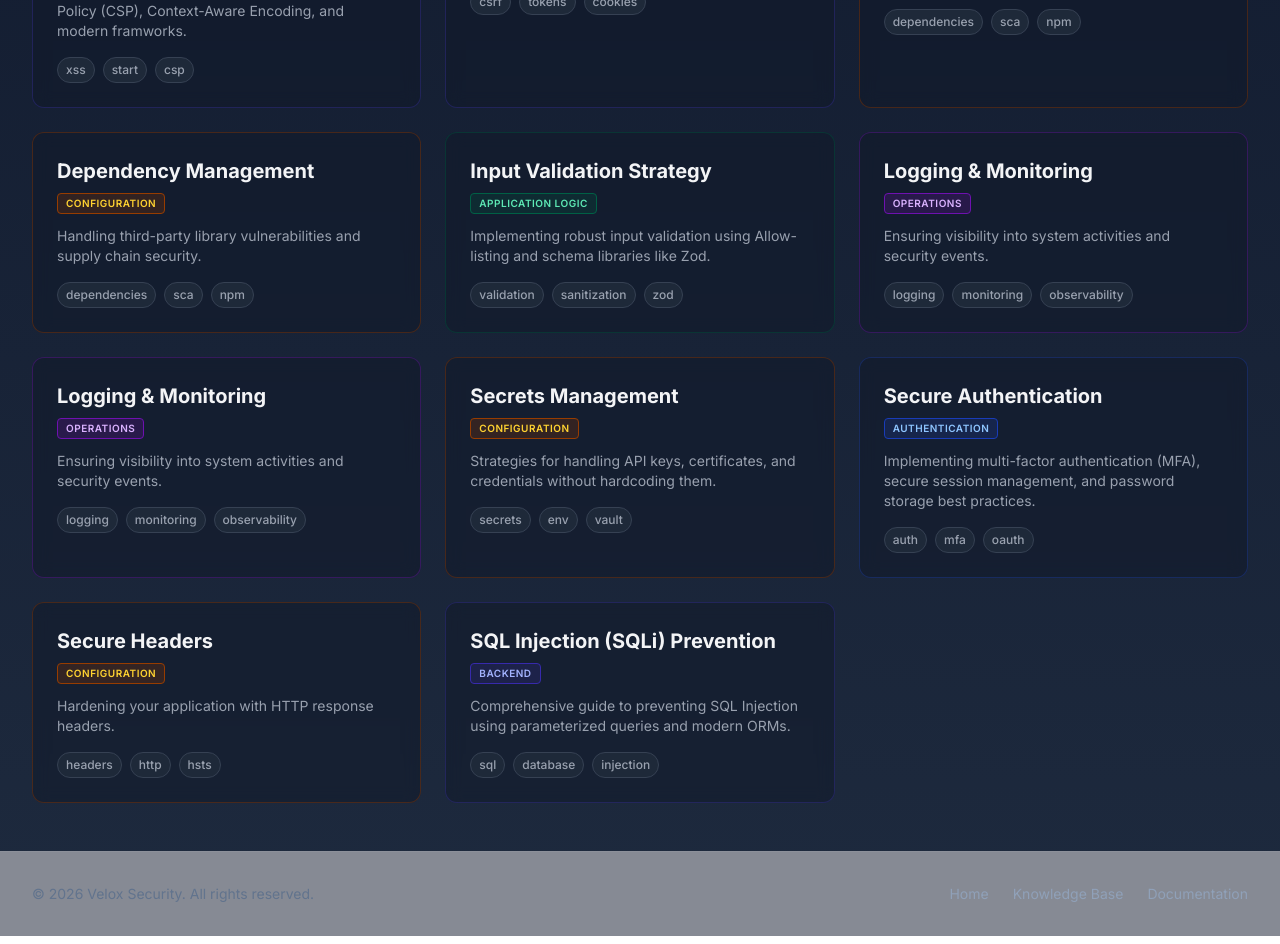
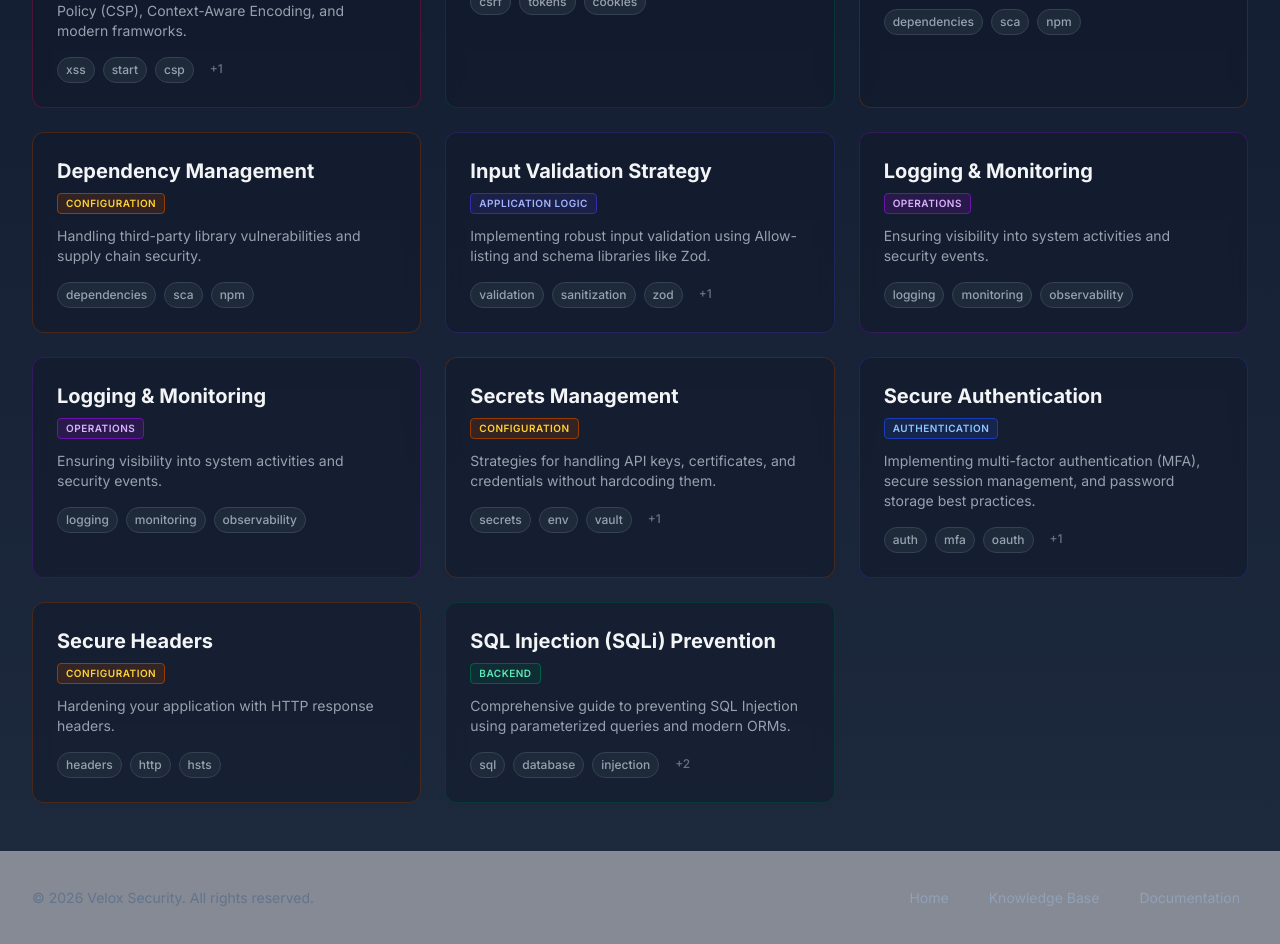
Before and after one commit to Ayoub-2/Velox, a Next.js app: page /knowledge-base in a window 1280 px wide. Shown: the part 740-1684 px from the top of the page. Built offline with nearby package versions, Linux system fonts and the light colour scheme.

Commit message:
Enhance security, accessibility, and performance across the application; add comprehensive HTTP security headers, improve search functionality with memoization, and refine metadata for better SEO.

```diff
--- a/next.config.ts
+++ b/next.config.ts
@@ -2,6 +2,39 @@ import type { NextConfig } from "next";
 
 const nextConfig: NextConfig = {
   output: 'standalone',
+  async headers() {
+    return [
+      {
+        source: '/(.*)',
+        headers: [
+          {
+            key: 'X-Content-Type-Options',
+            value: 'nosniff',
+          },
+          {
+            key: 'X-Frame-Options',
+            value: 'DENY',
+          },
+          {
+            key: 'X-XSS-Protection',
+            value: '1; mode=block',
+          },
+          {
+            key: 'Referrer-Policy',
+            value: 'strict-origin-when-cross-origin',
+          },
+          {
+            key: 'Permissions-Policy',
+            value: 'camera=(), microphone=(), geolocation=()',
+          },
+          {
+            key: 'Content-Security-Policy',
+            value: "default-src 'self'; script-src 'self' 'unsafe-inline'; style-src 'self' 'unsafe-inline'; img-src 'self' data: https:; font-src 'self' data:;",
+          },
+        ],
+      },
+    ];
+  },
 };
 
 export default nextConfig;
--- a/src/app/knowledge-base/page.tsx
+++ b/src/app/knowledge-base/page.tsx
@@ -3,7 +3,13 @@ import Search from '@/components/Search';
 import { getSortedDocsData } from '@/lib/docs';
 import { DocData } from '@/lib/types';
 
-const getCategoryTheme = (category: string) => {
+export const metadata = {
+  title: 'Knowledge Base - Velox Security',
+  description: 'Browse security patterns including authentication, API security, input validation, access control, and more.',
+  keywords: ['security patterns', 'knowledge base', 'authentication', 'API security', 'OWASP'],
+};
+
+const getCategoryTheme = (category: string | undefined) => {
     const themes: Record<string, { border: string, hover_border: string, hover_bg: string, badge_bg: string, badge_text: string, badge_border: string }> = {
         'Authorization': {
             border: 'border-indigo-900/50',
@@ -13,13 +19,21 @@ const getCategoryTheme = (category: string) => {
             badge_text: 'text-indigo-300',
             badge_border: 'border-indigo-800'
         },
-        'Application Logic': {
+        'Backend': {
             border: 'border-emerald-900/50',
             hover_border: 'group-hover:border-emerald-500/50',
             hover_bg: 'group-hover:bg-emerald-950/30',
             badge_bg: 'bg-emerald-900/30',
             badge_text: 'text-emerald-300',
             badge_border: 'border-emerald-800'
+        },
+        'Frontend': {
+            border: 'border-pink-900/50',
+            hover_border: 'group-hover:border-pink-500/50',
+            hover_bg: 'group-hover:bg-pink-950/30',
+            badge_bg: 'bg-pink-900/30',
+            badge_text: 'text-pink-300',
+            badge_border: 'border-pink-800'
         },
         'Operations': {
             border: 'border-purple-900/50',
@@ -46,53 +60,65 @@ const getCategoryTheme = (category: string) => {
             badge_border: 'border-blue-800'
         }
     };
-    return themes[category] || themes['Authorization'];
+    return themes[category || ''] || themes['Authorization'];
 };
 
 export default function KnowledgeBase() {
     const allDocs: DocData[] = getSortedDocsData();
 
     return (
-        <div className="min-h-screen bg-gradient-to-b from-slate-900 to-slate-800 py-12 px-4 sm:px-6 lg:px-8 text-white">
+        <div className="min-h-screen bg-gradient-to-b from-slate-900 to-slate-800 py-8 sm:py-12 px-4 sm:px-6 lg:px-8 text-white">
             <div className="max-w-7xl mx-auto">
                 <div className="text-center relative z-10">
                     <div className="absolute top-0 left-1/2 -translate-x-1/2 w-full h-full max-w-2xl -z-10 opacity-30 blur-3xl bg-gradient-to-r from-blue-500 to-cyan-500 rounded-full mix-blend-screen pointer-events-none"></div>
 
-                    <h1 className="text-4xl font-extrabold text-transparent bg-clip-text bg-gradient-to-r from-blue-400 to-emerald-400 sm:text-5xl mb-6">
+                    <h1 className="text-3xl sm:text-4xl lg:text-5xl font-extrabold text-transparent bg-clip-text bg-gradient-to-r from-blue-400 to-emerald-400 mb-4 sm:mb-6">
                         Velox Knowledge Base
                     </h1>
-                    <p className="mt-3 max-w-2xl mx-auto text-xl text-gray-300 sm:mt-4 mb-10">
+                    <p className="mt-2 sm:mt-3 max-w-2xl mx-auto text-base sm:text-lg lg:text-xl text-gray-300 mb-8 sm:mb-10">
                         Essential security patterns, requirements, and strategies.
                     </p>
                     <Search docs={allDocs} />
                 </div>
-                <div className="mt-16 grid gap-6 max-w-lg mx-auto lg:grid-cols-3 lg:max-w-none">
-                    {allDocs.map(({ id, title, description, tags, category }: any) => {
-                        const theme = getCategoryTheme(category || 'Authorization');
+                <div className="mt-12 sm:mt-16 grid gap-4 sm:gap-6 max-w-lg mx-auto lg:grid-cols-3 lg:max-w-none">
+                    {allDocs.map((doc: DocData) => {
+                        const theme = getCategoryTheme(doc.category);
                         return (
-                            <Link key={id} href={`/knowledge-base/${id}`} className={`flex flex-col rounded-xl border ${theme.border} bg-gray-900/50 backdrop-blur-sm p-6 ${theme.hover_border} ${theme.hover_bg} transition-all duration-300 group`}>
-                                <h3 className="text-xl font-bold text-gray-100 group-hover:text-white transition-colors flex items-center gap-2">
-                                    {typeof title === 'string' ? title : id}
+                            <Link
+                                key={doc.id}
+                                href={`/knowledge-base/${doc.id}`}
+                                className={`flex flex-col rounded-xl border ${theme.border} bg-gray-900/50 backdrop-blur-sm p-4 sm:p-6 ${theme.hover_border} ${theme.hover_bg} transition-all duration-300 group focus:outline-none focus:ring-2 focus:ring-blue-500 focus:ring-offset-2 focus:ring-offset-slate-900`}
+                            >
+                                <h3 className="text-lg sm:text-xl font-bold text-gray-100 group-hover:text-white transition-colors flex items-center gap-2">
+                                    {doc.title}
                                 </h3>
-                                {category && (
+                                {doc.category && (
                                     <span className={`inline-block mt-2 self-start px-2 py-0.5 rounded text-[10px] uppercase tracking-wider font-semibold ${theme.badge_bg} ${theme.badge_text} ${theme.badge_border} border`}>
-                                        {category}
+                                        {doc.category}
                                     </span>
                                 )}
                                 <p className="mt-3 text-sm text-gray-400 line-clamp-3">
-                                    {typeof description === 'string' ? description : 'No description available.'}
+                                    {doc.description}
                                 </p>
-                                {tags && (
+                                {doc.tags && doc.tags.length > 0 && (
                                     <div className="mt-4 flex gap-2 flex-wrap">
-                                        {tags.slice(0, 3).map((tag: string) => (
-                                            <span key={tag} className="text-xs font-medium px-2 py-1 rounded-full bg-gray-800 text-gray-400 border border-gray-700">
+                                        {doc.tags.slice(0, 3).map((tag: string) => (
+                                            <span
+                                                key={tag}
+                                                className="text-xs font-medium px-2 py-1 rounded-full bg-gray-800 text-gray-400 border border-gray-700"
+                                            >
                                                 {tag}
                                             </span>
                                         ))}
+                                        {doc.tags.length > 3 && (
+                                            <span className="text-xs font-medium px-2 py-1 text-gray-500">
+                                                +{doc.tags.length - 3}
+                                            </span>
+                                        )}
                                     </div>
                                 )}
                             </Link>
-                        )
+                        );
                     })}
                 </div>
             </div>
--- a/src/components/Footer.tsx
+++ b/src/components/Footer.tsx
@@ -1,24 +1,42 @@
+'use client';
+
 import Link from 'next/link';
 
 export default function Footer() {
     return (
-        <footer className="border-t border-white/5 bg-slate-900/50 backdrop-blur-xl mt-auto">
+        <footer
+            className="border-t border-white/5 bg-slate-900/50 backdrop-blur-xl mt-auto"
+            role="contentinfo"
+        >
             <div className="mx-auto max-w-7xl px-4 py-8 sm:px-6 lg:px-8">
                 <div className="flex flex-col md:flex-row justify-between items-center gap-4">
                     <div className="flex items-center gap-2">
                         <span className="text-sm text-slate-500">© 2026 Velox Security. All rights reserved.</span>
                     </div>
-                    <div className="flex gap-6">
-                        <Link href="/" className="text-sm text-slate-400 hover:text-blue-400 transition-colors">
+                    <nav
+                        className="flex gap-6"
+                        aria-label="Footer links"
+                    >
+                        <Link
+                            href="/"
+                            className="text-sm text-slate-400 hover:text-blue-400 transition-colors focus:outline-none focus:ring-2 focus:ring-blue-500 rounded px-2 py-1"
+                        >
                             Home
                         </Link>
-                        <Link href="/knowledge-base" className="text-sm text-slate-400 hover:text-blue-400 transition-colors">
+                        <Link
+                            href="/knowledge-base"
+                            className="text-sm text-slate-400 hover:text-blue-400 transition-colors focus:outline-none focus:ring-2 focus:ring-blue-500 rounded px-2 py-1"
+                        >
                             Knowledge Base
                         </Link>
-                        <a href="#" className="text-sm text-slate-400 hover:text-blue-400 transition-colors">
+                        <a
+                            href="#"
+                            className="text-sm text-slate-400 hover:text-blue-400 transition-colors focus:outline-none focus:ring-2 focus:ring-blue-500 rounded px-2 py-1"
+                            aria-label="Documentation (coming soon)"
+                        >
                             Documentation
                         </a>
-                    </div>
+                    </nav>
                 </div>
             </div>
         </footer>
--- a/tsconfig.json
+++ b/tsconfig.json
@@ -8,10 +8,10 @@
     "noEmit": true,
     "esModuleInterop": true,
     "module": "esnext",
-    "moduleResolution": "bundler",
+    "moduleResolution": "node",
     "resolveJsonModule": true,
     "isolatedModules": true,
-    "jsx": "react-jsx",
+    "jsx": "preserve",
     "incremental": true,
     "plugins": [
       {
```
Also changed, not shown: src/app/layout.tsx (+17 -3 lines), src/app/page.tsx (+32 -13 lines), src/components/Navbar.tsx (+19 -4 lines), src/components/Search.tsx (+53 -19 lines), project-docs/CHANGELOG.md (deleted), 2 other files (tests, documents, lock files or other folders).
